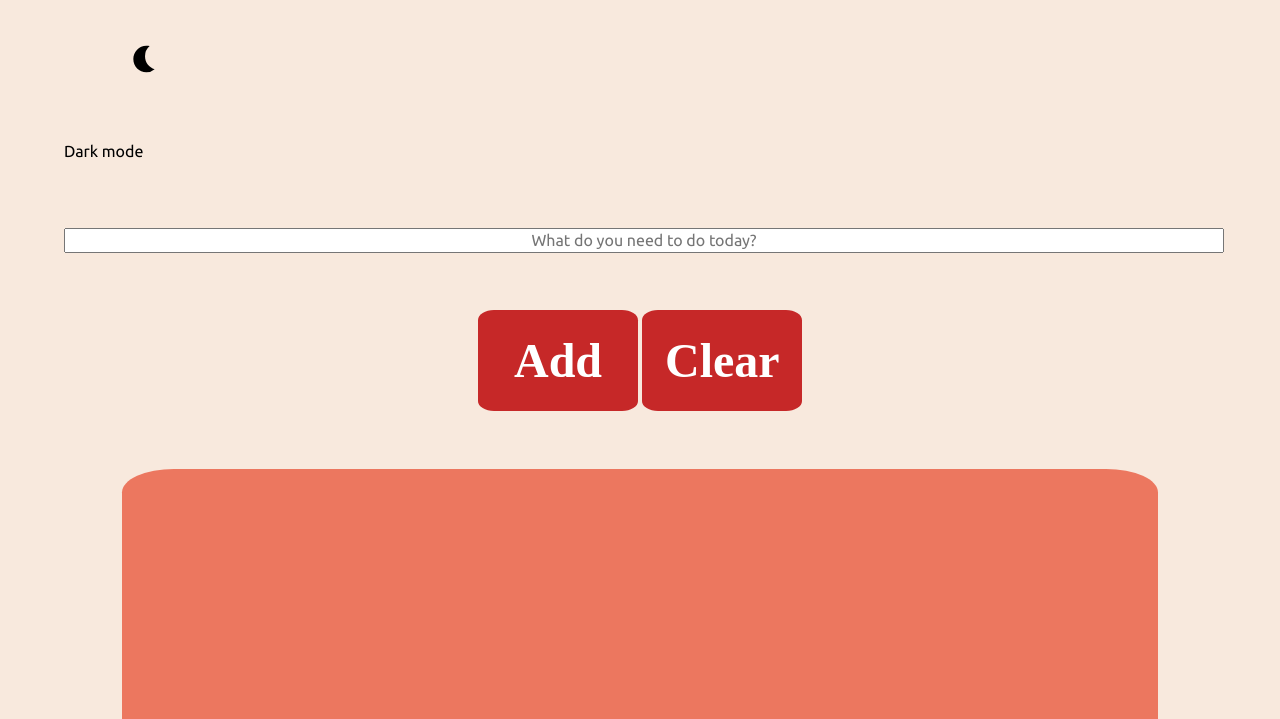
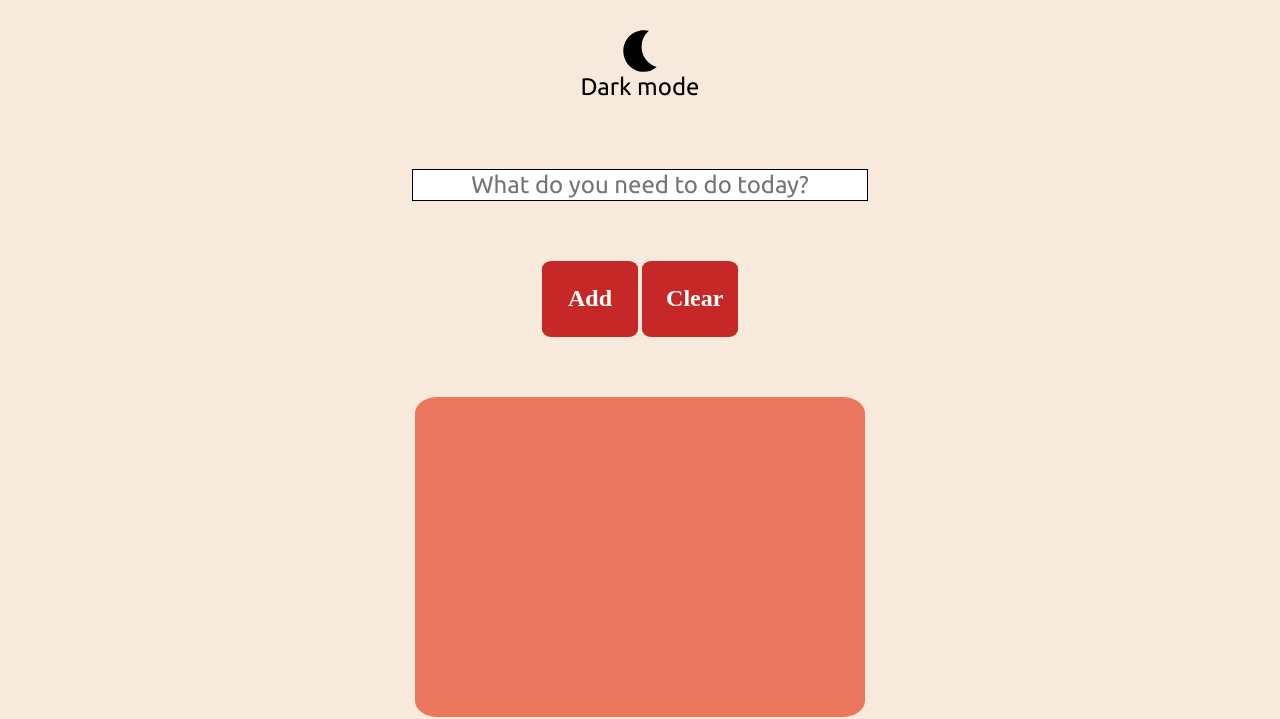
Before and after one commit to mtuliopaiva/Task-List-v02, a plain HTML site: page index.html in a window 1280 px wide. Shown: the part 85-804 px from the top of the page. Drawn offline with Linux system fonts and the light colour scheme.

Commit message:
Projeto Task List v02 - Design responsivo

```diff
--- a/assets/css/base.css
+++ b/assets/css/base.css
@@ -12,7 +12,7 @@
     --ubuntu: 'Ubuntu', sans-serif;
 }
 .container{
-    margin: 0% 5%;
+    margin: 0% 3%;
     text-align: center;
     align-items: center;
 }
--- /dev/null
+++ b/assets/css/cabecalho.css
@@ -0,0 +1,37 @@
+.title{
+    font-size: 3rem;
+    font-family: var(--ubuntu);
+    font-weight: 700;
+    color: var(--color-title);
+}
+.dark-content{
+    display: flex;
+    flex-direction: column;
+    width: 40%;
+    /* offset-x | offset-y | blur-radius | spread-radius | color */
+    /* box-shadow: 2px 2px 3px 0px var(--cor-card); */
+}
+#btn-change{
+    display: none;
+}
+.change-theme{
+    background-image: var(--theme-icon);
+    background-repeat: no-repeat;
+    background-position: center;
+    padding: 1.5rem;
+    cursor: pointer;
+}
+.text{
+    font-family: var(--ubuntu);
+    color: var(--color-content);
+    font-size: 1.5rem;
+
+}
+.text::before{
+    content: var(--theme-name);
+}
+@media screen and (min-width:768px){
+    .dark-content{
+        width: 100%;
+    }
+}
--- a/assets/css/botoes.css
+++ b/assets/css/inputs.css
@@ -1,5 +1,15 @@
-#btn-change{
-    display: none;
+
+#display{
+    font-size: 1.5rem;
+    text-align: center;
+    font-family: var(--ubuntu);
+    margin-bottom: 5%;
+    margin-top: 0.5%;
+    border: 1px solid black;
+    width: 100%;
+    max-width: 450px;
+    margin-left: auto;
+    margin-right: auto;
 }
 .add{
     display: flex;
@@ -19,17 +29,5 @@
     font-size: 1.5rem;
     font-weight: 700;
     padding: 2% 2%;
-    width: 5rem;
+    width: 6rem;
 }
-@media screen and (min-width:768px){
-    #btn-action{
-        font-size: 2rem;
-        width: 8rem;
-    }
-}
-@media screen and (min-width:1024px){
-    #btn-action{
-        font-size: 3rem;
-        width: 10rem;
-    }
-}
--- /dev/null
+++ b/assets/css/outputs.css
@@ -0,0 +1,28 @@
+.card{
+    background-color: var(--color-card);
+    margin: 0 auto;
+    border-radius: 5%;
+    max-width: 450px;
+    height: 20rem;
+}
+#list{
+    padding-top: 3%;
+    padding-bottom: 3%;
+    font-family: var(--ubuntu);
+    font-weight: 400;
+    color: var(--color-content);
+}
+.task{
+    font-size: 1.2rem;
+    line-height: 1.5;
+    cursor: pointer;
+    transition: .5s ease-in-out;
+}
+.task:hover{
+    background: #f19684;
+    transition: .5s ease-in-out;
+}
+.marked{
+    text-decoration: line-through;
+    opacity: 0.3;
+}
--- a/assets/css/style.css
+++ /dev/null
@@ -1,78 +0,0 @@
-.title{
-    font-size: 3rem;
-    font-family: var(--ubuntu);
-    font-weight: 700;
-    color: var(--color-title);
-}
-.dark-content{
-    text-align: left;
-    padding-top: 10%;
-
-    /* offset-x | offset-y | blur-radius | spread-radius | color */
-    /* box-shadow: 2px 2px 3px 0px var(--cor-card); */
-}
-.change-theme{
-    position: absolute;
-    top: 16%;
-    left: 10%;
-
-    background-image: var(--theme-icon);
-    background-repeat: no-repeat;
-    background-size: 100%;
-    padding: 1rem 1rem;
-    cursor: pointer;
-}
-#display{
-    font-size: 1.5rem;
-    width: 100%;
-    text-align: center;
-    font-family: var(--ubuntu);
-    margin-bottom: 5%;
-    margin-top: 0.5%;
-}
-#list{
-    font-size: 1.5rem;
-    font-family: var(--ubuntu);
-    font-weight: 400;
-    color: var(--color-content);
-}
-.card{
-    background-color: var(--color-card);
-    border-radius: 5%;
-    padding: 5% 5%;
-    height: 22rem;
-}
-.task{
-    margin: 2% 0%;
-    cursor: pointer;
-    transition: .5s ease-in-out;
-}
-.task:hover{
-    background: #f19684;
-    transition: .5s ease-in-out;
-}
-
-.text{
-    font-family: var(--ubuntu);
-    color: var(--color-content);
-}
-.text::before{
-    content: var(--theme-name);
-}
-.marked{
-    text-decoration: line-through;
-    opacity: 0.3;
-}
-@media screen and (min-width:768px){
-    #display{
-        font-size: 1rem;
-        width: 100%;
-        text-align: center;
-        font-family: var(--ubuntu);
-        margin-bottom: 5%;
-        margin-top: 0.5%;
-    }
-
-}
-@media screen and (min-width: 1024px){
-}
--- a/index.html
+++ b/index.html
@@ -12,37 +12,41 @@
 
         <link href="./assets/css/reset.css" rel="stylesheet">
         <link href="./assets/css/normalize.css" rel="stylesheet">
-        <link href="./assets/css/style.css" rel="stylesheet">
         <link href="./assets/css/base.css" rel="stylesheet">
+        <link href="./assets/css/cabecalho.css" rel="stylesheet">
         <link href="./assets/css/dark-theme.css" rel="stylesheet">
-        <link href="./assets/css/botoes.css" rel="stylesheet">
+        <link href="./assets/css/inputs.css" rel="stylesheet">
+        <link href="./assets/css/outputs.css" rel="stylesheet">
     </head>
     <body>
         <header class="cabecalho container">
             <h1 class="title">Tasks to do</h1>
             <div class="dark-content">
                 <input id="btn-change" type="button">
-                <label for="btn-change" class="change-theme"></label>
-                <p class="text"></p>
+                <div class="dark-content">
+                    <label for="btn-change" class="change-theme"></label>
+                    <p class="text"></p>
+                </div>
+            </div>
+        </header>
 
-            </div>
-
-        </header>
         <main>
-            <section class="principal container">
+            <section class="inputs container">
                 <div class="add">
-                    <input type="text" id="display" placeholder="What do you need to do today?" required="Enter a task" maxlength="20">
+                    <input type="text" id="display" placeholder="What do you need to do today?" required="Enter a task" maxlength="18">
                     <div class="action-buttons">
                         <button class="btn-plus" id="btn-action">Add</button>
                         <button class="btn-clear" id="btn-action">Clear</button>
                     </div>
                 </div>
+            </section>
 
-
-                <div class="card container">
+            <section class="outputs container">
+                <div class="card">
                     <ul id="list"></ul>
                 </div>
             </section>
+
 
         </main>
         <script src="./main.js"></script>
```
